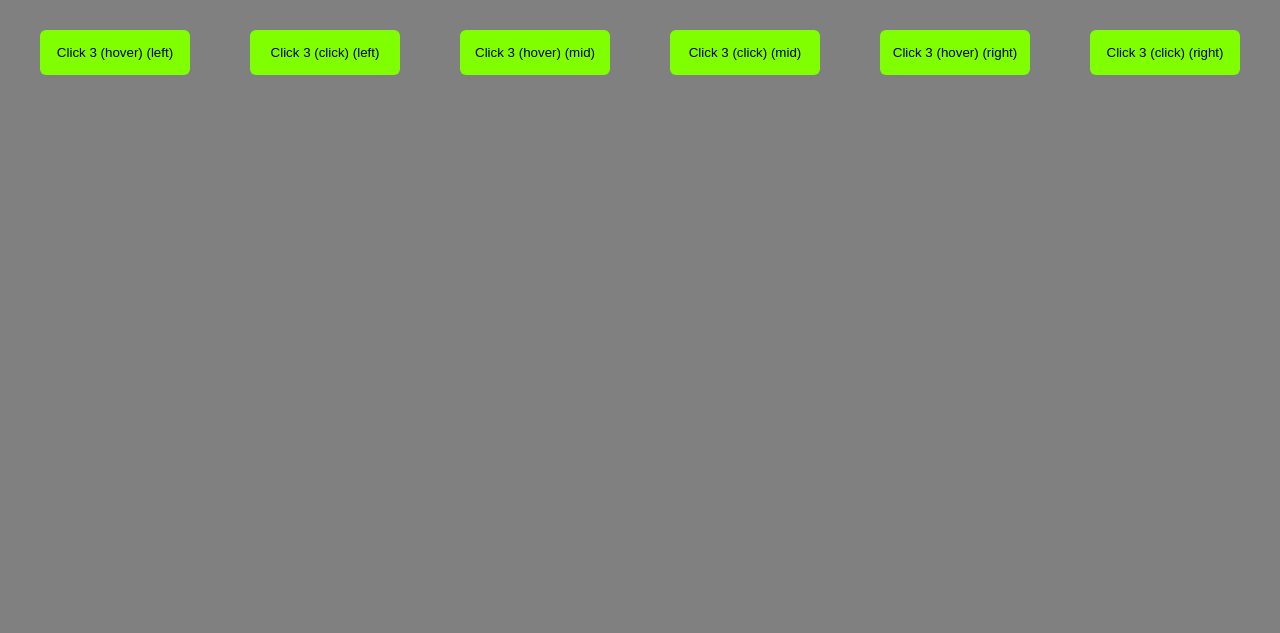
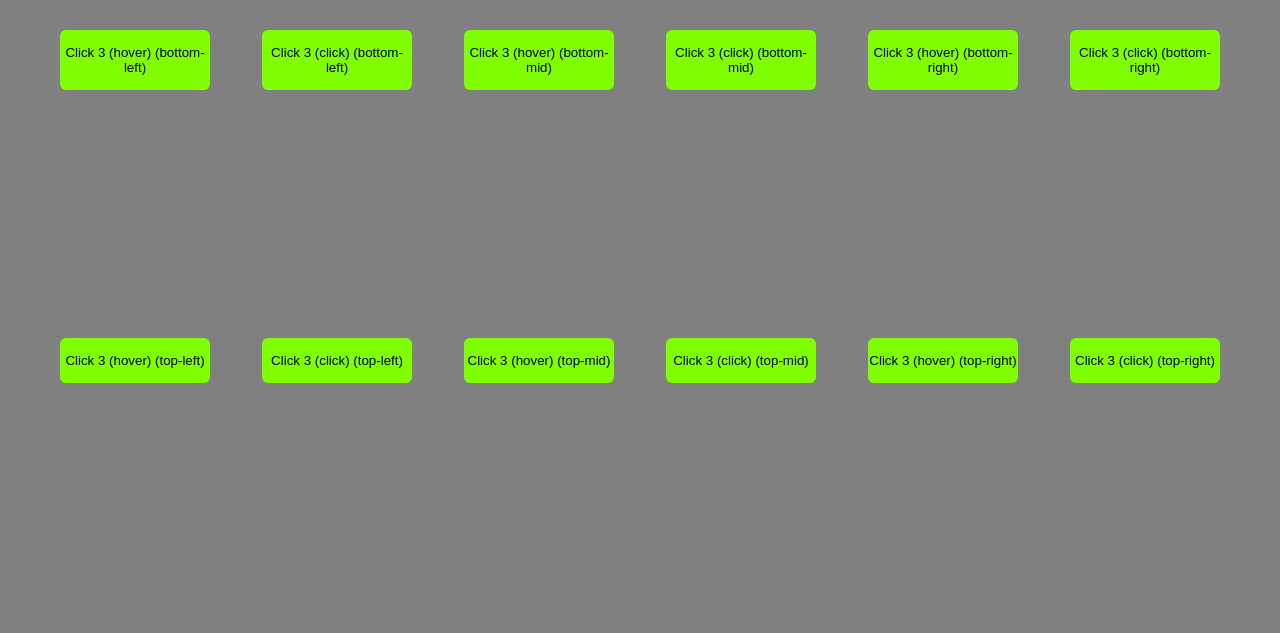
Before and after one commit to TalhaK15/dropdown-menu, a plain HTML site: page index.html in a window 1280 px wide. Drawn offline with Linux system fonts and the light colour scheme.

Commit message:
closes #8

```diff
--- a/dropdown.js
+++ b/dropdown.js
@@ -7,13 +7,24 @@ export const dropdown = function (btn, menu) {
     let positionData = btn.getAttribute("data-position")
     btn.parentNode.style.position = "relative"
     menu.style.position = "absolute"
-    menu.style.top = `${btn.offsetHeight}px`
-    if (positionData == "right") {
-      menu.style.left = `${btn.offsetWidth - menu.offsetWidth}px`
-    } else if (positionData == "left") {
-      menu.style.left = 0
-    } else if (positionData == "mid") {
-      menu.style.left = `${(btn.offsetWidth - menu.offsetWidth) / 2}px`
+    if (positionData.startsWith("bottom-")) {
+      menu.style.top = `${btn.offsetHeight}px`
+      if (positionData == "bottom-right") {
+        menu.style.left = `${btn.offsetWidth - menu.offsetWidth}px`
+      } else if (positionData == "bottom-left") {
+        menu.style.left = 0
+      } else if (positionData == "bottom-mid") {
+        menu.style.left = `${(btn.offsetWidth - menu.offsetWidth) / 2}px`
+      }
+    } else if (positionData.startsWith("top-")) {
+      menu.style.top = `-${menu.offsetHeight}px`
+      if (positionData == "top-right") {
+        menu.style.left = `${btn.offsetWidth - menu.offsetWidth}px`
+      } else if (positionData == "top-left") {
+        menu.style.left = 0
+      } else if (positionData == "top-mid") {
+        menu.style.left = `${(btn.offsetWidth - menu.offsetWidth) / 2}px`
+      }
     }
     menu.style.display = "none"
     if (type == "click") {
--- a/index.html
+++ b/index.html
@@ -14,9 +14,9 @@
           id="toggle-1"
           data-toggle="dropdown"
           data-action="hover"
-          data-position="left"
+          data-position="bottom-left"
         >
-          Click 3 (hover) (left)
+          Click 3 (hover) (bottom-left)
         </button>
 
         <div class="dropdown-menu dropdown">
@@ -44,12 +44,12 @@
           id="toggle-2"
           data-toggle="dropdown"
           data-action="click"
-          data-position="left"
+          data-position="bottom-left"
         >
-          Click 3 (click) (left)
+          Click 3 (click) (bottom-left)
         </button>
 
-        <div class="dropdown-menu dropdown">
+        <div class="dropdown-menu dropdown bubble">
           <div class="dropdown-menu-item">
             1a
           </div>
@@ -74,9 +74,9 @@
           id="toggle-3"
           data-toggle="dropdown"
           data-action="hover"
-          data-position="mid"
+          data-position="bottom-mid"
         >
-          Click 3 (hover) (mid)
+          Click 3 (hover) (bottom-mid)
         </button>
 
         <div class="dropdown-menu dropdown">
@@ -104,9 +104,9 @@
           id="toggle-4"
           data-toggle="dropdown"
           data-action="click"
-          data-position="mid"
+          data-position="bottom-mid"
         >
-          Click 3 (click) (mid)
+          Click 3 (click) (bottom-mid)
         </button>
 
         <div class="dropdown-menu dropdown">
@@ -134,9 +134,9 @@
           id="toggle-5"
           data-toggle="dropdown"
           data-action="hover"
-          data-position="right"
+          data-position="bottom-right"
         >
-          Click 3 (hover) (right)
+          Click 3 (hover) (bottom-right)
         </button>
 
         <div class="dropdown-menu dropdown">
@@ -164,9 +164,189 @@
           id="toggle-6"
           data-toggle="dropdown"
           data-action="click"
-          data-position="right"
+          data-position="bottom-right"
         >
-          Click 3 (click) (right)
+          Click 3 (click) (bottom-right)
+        </button>
+
+        <div class="dropdown-menu dropdown">
+          <div class="dropdown-menu-item">
+            1a
+          </div>
+          <div class="dropdown-menu-item">
+            2b
+          </div>
+          <div class="dropdown-menu-item">
+            3c
+          </div>
+          <div class="dropdown-menu-item">
+            4d
+          </div>
+          <div class="dropdown-menu-item">
+            5e
+          </div>
+        </div>
+      </div>
+
+      <div class="dropdown-container">
+        <button
+          class="toggle-btn"
+          id="toggle-7"
+          data-toggle="dropdown"
+          data-action="hover"
+          data-position="top-left"
+        >
+          Click 3 (hover) (top-left)
+        </button>
+
+        <div class="dropdown-menu dropdown">
+          <div class="dropdown-menu-item">
+            1a
+          </div>
+          <div class="dropdown-menu-item">
+            2b
+          </div>
+          <div class="dropdown-menu-item">
+            3c
+          </div>
+          <div class="dropdown-menu-item">
+            4d
+          </div>
+          <div class="dropdown-menu-item">
+            5e
+          </div>
+        </div>
+      </div>
+
+      <div class="dropdown-container">
+        <button
+          class="toggle-btn"
+          id="toggle-8"
+          data-toggle="dropdown"
+          data-action="click"
+          data-position="top-left"
+        >
+          Click 3 (click) (top-left)
+        </button>
+
+        <div class="dropdown-menu dropdown bubble">
+          <div class="dropdown-menu-item">
+            1a
+          </div>
+          <div class="dropdown-menu-item">
+            2b
+          </div>
+          <div class="dropdown-menu-item">
+            3c
+          </div>
+          <div class="dropdown-menu-item">
+            4d
+          </div>
+          <div class="dropdown-menu-item">
+            5e
+          </div>
+        </div>
+      </div>
+
+      <div class="dropdown-container">
+        <button
+          class="toggle-btn"
+          id="toggle-9"
+          data-toggle="dropdown"
+          data-action="hover"
+          data-position="top-mid"
+        >
+          Click 3 (hover) (top-mid)
+        </button>
+
+        <div class="dropdown-menu dropdown">
+          <div class="dropdown-menu-item">
+            1a
+          </div>
+          <div class="dropdown-menu-item">
+            2b
+          </div>
+          <div class="dropdown-menu-item">
+            3c
+          </div>
+          <div class="dropdown-menu-item">
+            4d
+          </div>
+          <div class="dropdown-menu-item">
+            5e
+          </div>
+        </div>
+      </div>
+
+      <div class="dropdown-container">
+        <button
+          class="toggle-btn"
+          id="toggle-10"
+          data-toggle="dropdown"
+          data-action="click"
+          data-position="top-mid"
+        >
+          Click 3 (click) (top-mid)
+        </button>
+
+        <div class="dropdown-menu dropdown">
+          <div class="dropdown-menu-item">
+            1a
+          </div>
+          <div class="dropdown-menu-item">
+            2b
+          </div>
+          <div class="dropdown-menu-item">
+            3c
+          </div>
+          <div class="dropdown-menu-item">
+            4d
+          </div>
+          <div class="dropdown-menu-item">
+            5e
+          </div>
+        </div>
+      </div>
+
+      <div class="dropdown-container">
+        <button
+          class="toggle-btn"
+          id="toggle-11"
+          data-toggle="dropdown"
+          data-action="hover"
+          data-position="top-right"
+        >
+          Click 3 (hover) (top-right)
+        </button>
+
+        <div class="dropdown-menu dropdown">
+          <div class="dropdown-menu-item">
+            1a
+          </div>
+          <div class="dropdown-menu-item">
+            2b
+          </div>
+          <div class="dropdown-menu-item">
+            3c
+          </div>
+          <div class="dropdown-menu-item">
+            4d
+          </div>
+          <div class="dropdown-menu-item">
+            5e
+          </div>
+        </div>
+      </div>
+
+      <div class="dropdown-container">
+        <button
+          class="toggle-btn"
+          id="toggle-12"
+          data-toggle="dropdown"
+          data-action="click"
+          data-position="top-right"
+        >
+          Click 3 (click) (top-right)
         </button>
 
         <div class="dropdown-menu dropdown">
@@ -189,7 +369,6 @@
       </div>
     </div>
 
-    <div class="clla"></div>
     <script type="module" src="index.js"></script>
   </body>
 </html>
--- a/main.css
+++ b/main.css
@@ -14,10 +14,11 @@ html {
   height: 600px;
   display: flex;
   justify-content: space-between;
+  flex-wrap: wrap;
 }
 
-.cadetblue {
-  background-color: cadetblue;
+.dropdown-container {
+  margin: 0 20px;
 }
 
 .toggle-btn {
@@ -30,25 +31,11 @@ html {
   outline: none;
 }
 
-.dropdown-menu-item,
-.dropdown-orderedlist-item {
+.dropdown-menu-item {
   padding: 10px 30px;
   text-align: center;
   background-color: chartreuse;
   cursor: pointer;
 }
 
-.toggle-a {
-  background-color: darkseagreen;
-  border-radius: 6px;
-  text-decoration: none;
-  color: #000;
-}
-
-.dropdown-orderedlist {
-  list-style: none;
-}
-
-.dropdown-orderedlist-item {
-  background-color: darkseagreen;
-}
+/* ------------------ */
```
Also changed, not shown: index.js (+10 -0 lines).
